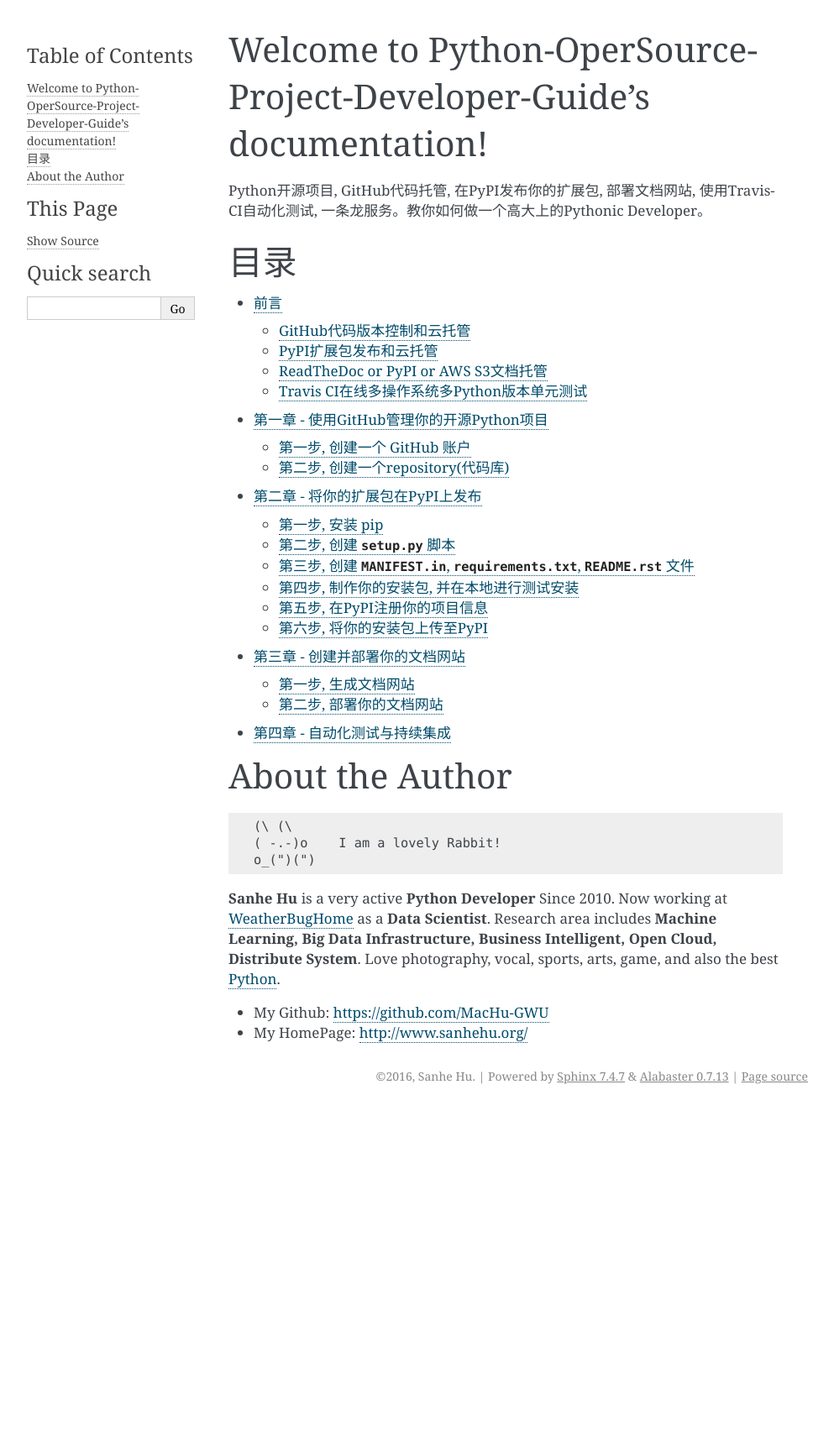
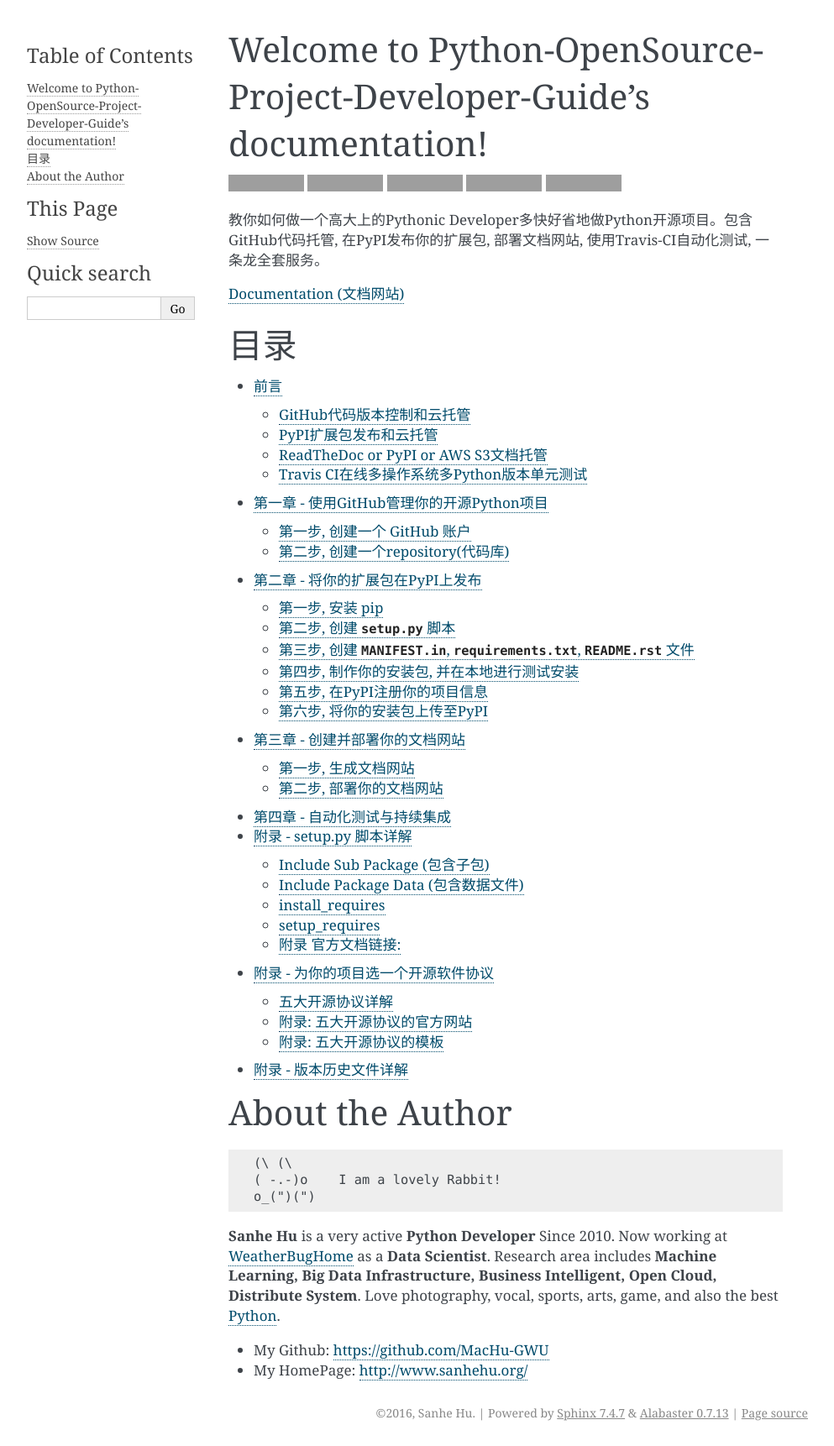
Before and after one commit to MacHu-GWU/Python-OpenSource-Project-Developer-Guide, a Sphinx documentation site: the page built from source/index.rst, in a window 1280 px wide. Shown: the whole page at 84% size, without its empty margins (148-1141 px from the left). Built offline with Sphinx 7.4.7, drawn with Linux system fonts in a browser that asks for light colours; before the commit the page ends 1321 px from its top, so only the background shows below that; grey boxes are pictures that could not be loaded.

Commit message:
2016-05-27

```diff
--- a/README.rst
+++ b/README.rst
@@ -1,3 +1,16 @@
-Welcome to Python-OperSource-Project-Developer-Guide's documentation!
+Welcome to Python-OpenSource-Project-Developer-Guide's documentation!
 =====================================================================
-Python开源项目, GitHub代码托管, 在PyPI发布你的扩展包, 部署文档网站, 使用Travis-CI自动化测试, 一条龙服务。教你如何做一个高大上的Pythonic Developer。
+
+.. image:: https://img.shields.io/badge/Python-开源软件开发-F0951D.svg
+
+.. image:: https://img.shields.io/badge/GitHub-代码版本控制和云托管-E92525.svg
+
+.. image:: https://img.shields.io/badge/PyPI-扩展包发布和云托管-E0C307.svg
+
+.. image:: https://img.shields.io/badge/ReadTheDoc_or_PyPI_or_AWS_S3-文档托管-0782E0.svg
+
+.. image:: https://img.shields.io/badge/Travis--CI-在线多操作系统多Python版本单元测试-3ECB1E.svg
+
+教你如何做一个高大上的Pythonic Developer多快好省地做Python开源项目。包含GitHub代码托管, 在PyPI发布你的扩展包, 部署文档网站, 使用Travis-CI自动化测试, 一条龙全套服务。
+
+`Documentation (文档网站) <http://www.wbh-doc.com.s3.amazonaws.com/Python-OpenSource-Project-Developer-Guide/index.html>`_
--- a/source/Chapter2 - PyPI.rst
+++ b/source/Chapter2 - PyPI.rst
@@ -25,7 +25,7 @@
 还记得上一章我们 :ref:`在介绍项目的Layout时 <create_repository>` 提到, 我们可以使用自动化脚本生成 ``setup.py`` 文件, 而不需要手动输入。我建议, 参考本例之后, 创建了你自己的 ``setup.py`` 文件之后, 也将其做成自动化脚本。使得每当你需要开发一个新项目时, 只需要改变几个关键的变量的值, 即可轻松使用。
 
 
-有关 ``setup.py`` 的详细设置, 请参考这篇文档 :ref:`<setup_script>`
+有关 ``setup.py`` 的详细设置, 请参考 :ref:`这篇文档 <setup_script>`。
 
 
 第三步, 创建 ``MANIFEST.in``, ``requirements.txt``, ``README.rst`` 文件
--- a/source/Chapter3 - Doc.rst
+++ b/source/Chapter3 - Doc.rst
@@ -38,6 +38,10 @@ sphinx是Python社区用于自动生成文档网站的工具。可以用来生
 如果使用自己的网站, 每当你有更新时, 你都要更新你的网页文件。而如果使用ReadTheDocs, 每当你的在Github上有更新时, ReadTheDocs会自动检测到更新, 并重新build所有页面。所以你所要做的就是在commit之前, 在本地使用 ``make_html.bat`` build一次网页, 确认无误之后, commit代码库到github即可。
 
 **注意**: 如果你的包依赖其他第三方包, 那么就需要设置在ReadTheDocs的dashboard设置requirements.txt, 以及virtual environment。requirements.txt告诉ReadTheDocs在build的时候要安装哪些依赖的包, virtual env能配置出合适的虚拟环境。这是因为sphinx在build网页的时候, 要保证包里所有的模块都是可以被import的。这算是使用ReadTheDocs的一个复杂的地方。
+
+.. raw:: html
+
+	<span style="background-color: #FFFF00">注意! ReadTheDocs只接受纯英文文档, 若文档中有中文(例如本篇), 则无法使用该服务</span>
 
 
 .. _readthedocs_quickguide:
--- a/source/Chapter4 - CI.rst
+++ b/source/Chapter4 - CI.rst
@@ -2,3 +2,7 @@
 
 第四章 - 自动化测试与持续集成
 =============================
+
+.. todo::
+
+	本篇文档正在完善中。
--- a/source/index.rst
+++ b/source/index.rst
@@ -11,5 +11,9 @@
    	第二章 - 将你的扩展包在PyPI上发布 <Chapter2 - PyPI.rst>
    	第三章 - 创建并部署你的文档网站 <Chapter3 - Doc.rst>
    	第四章 - 自动化测试与持续集成 <Chapter4 - CI.rst>
+   	附录 - setup.py 脚本详解 <appendix - setup script.rst>
+   	附录 - 为你的项目选一个开源软件协议 <appendix - compare five open source license.rst>
+   	附录 - 版本历史文件详解 <appendix - release history guide.rst>
+
 
 .. include:: about.rst
```
Also changed, not shown: source/Chapter2.1 - SetupScript.rst (deleted, +0 -117 lines), source/appendix - compare five open source license.rst (added, +114 -0 lines), source/appendix - release history guide.rst (added, +52 -0 lines), source/appendix - setup script.rst (added, +114 -0 lines), source/_static/choose-a-free-software-license.png (added).
